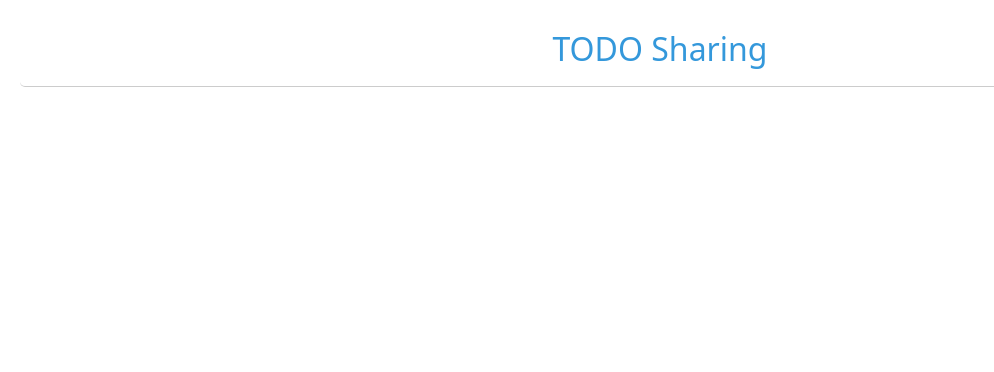
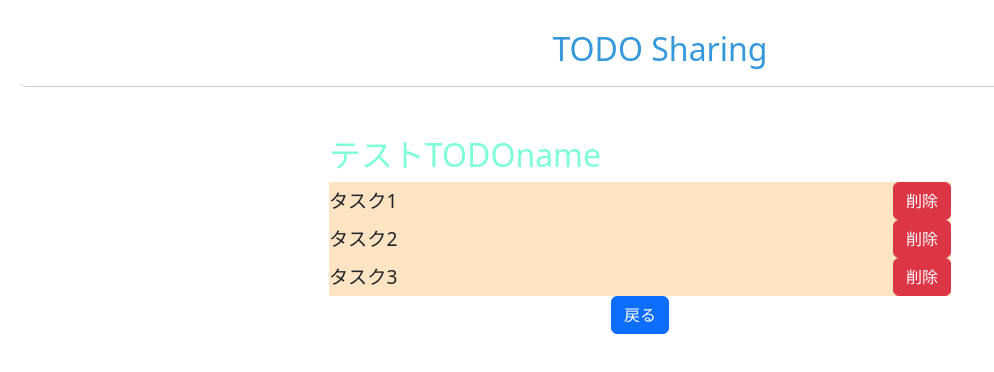
Before and after one commit to momotabetai0110/TODO-Sharing, a Vue app: page /todo in a window 1280 px wide. Before the commit this address had no page. Shown: the top 372 px of the page, without its empty margins (0-994 px from the left). Built offline with nearby package versions, Linux system fonts and the light colour scheme.

Commit message:
Todoページとルーティングの作成

```diff
--- a/src/pages/HomePage.vue
+++ b/src/pages/HomePage.vue
@@ -4,8 +4,8 @@
     <div style="display: block;">
       <div>TODOリストを新しく作成</div>
       <div>
-        <input type="text" placeholder="合言葉を入力">
-        <button class="btn btn-primary">作成</button>
+        <input type="text" v-model="createKeyword" placeholder="合言葉を入力">
+        <button class="btn btn-primary" @click="createTodo">作成</button>
       </div>
     </div>
     <div style="display: block; margin-left: 200px;">
@@ -16,4 +16,23 @@
       </div>
       </div>
   </div>
-  </template>
+</template>
+
+<script setup lang="ts">
+import { ref } from 'vue'
+import { useRouter } from 'vue-router'
+
+const router = useRouter()
+const createKeyword = ref('')
+
+const createTodo = () => {
+    if (createKeyword.value.trim()) {
+        router.push({
+            path: '/todo',
+            query: { keyword: createKeyword.value }
+        })
+    }else{
+      console.log('aaa')
+    }
+}
+</script>
--- /dev/null
+++ b/src/pages/TodoPage.vue
@@ -0,0 +1,42 @@
+<template>
+    <!-- Pages/TodoPage.vue -->
+     <div style="margin-bottom: 350px;">
+    <h2 style="color: aquamarine; margin-right:350px;">{{ TodoName }}</h2>
+
+    <div class="TodoList" style="background-color: bisque; display: block; font-size: larger;">
+        <div v-for="(item, index) in TodoItems" :key="index"
+            style="display: flex; justify-content: space-between; align-items: center;">
+            <div>{{ item }}</div>
+            <div style="align-items: end;">
+                <button class="btn btn-danger">削除</button>
+            </div>
+        </div>
+    </div>
+    <button class="btn btn-primary" @click="goBack">戻る</button>
+</div>
+</template>
+
+<script setup lang="ts">
+import { ref, onMounted } from 'vue'
+import { useRouter, useRoute } from 'vue-router'
+
+const router = useRouter()
+const route = useRoute()
+const TodoName = ref('テストTODOname')
+const TodoItems = ref([
+    "タスク1",
+    "タスク2",
+    "タスク3",
+])
+
+onMounted(() => {
+    const keyword = route.query.keyword as string
+    if (keyword) {
+        TodoName.value = keyword
+    }
+})
+
+const goBack = () => {
+    router.push('/')
+}
+</script>
--- a/src/router/index.ts
+++ b/src/router/index.ts
@@ -1,12 +1,18 @@
 // src/router/index.ts
 import { createRouter, createWebHistory } from 'vue-router'
 import HomePage from '@/pages/HomePage.vue'
+import TodoPage from '@/pages/TodoPage.vue'
 
 const routes = [
   {
     path: '/',
     name: 'Home',
     component: HomePage
+  },
+  {
+    path: '/todo',
+    name: 'Todo',
+    component: TodoPage
   }
 ]
 
```
